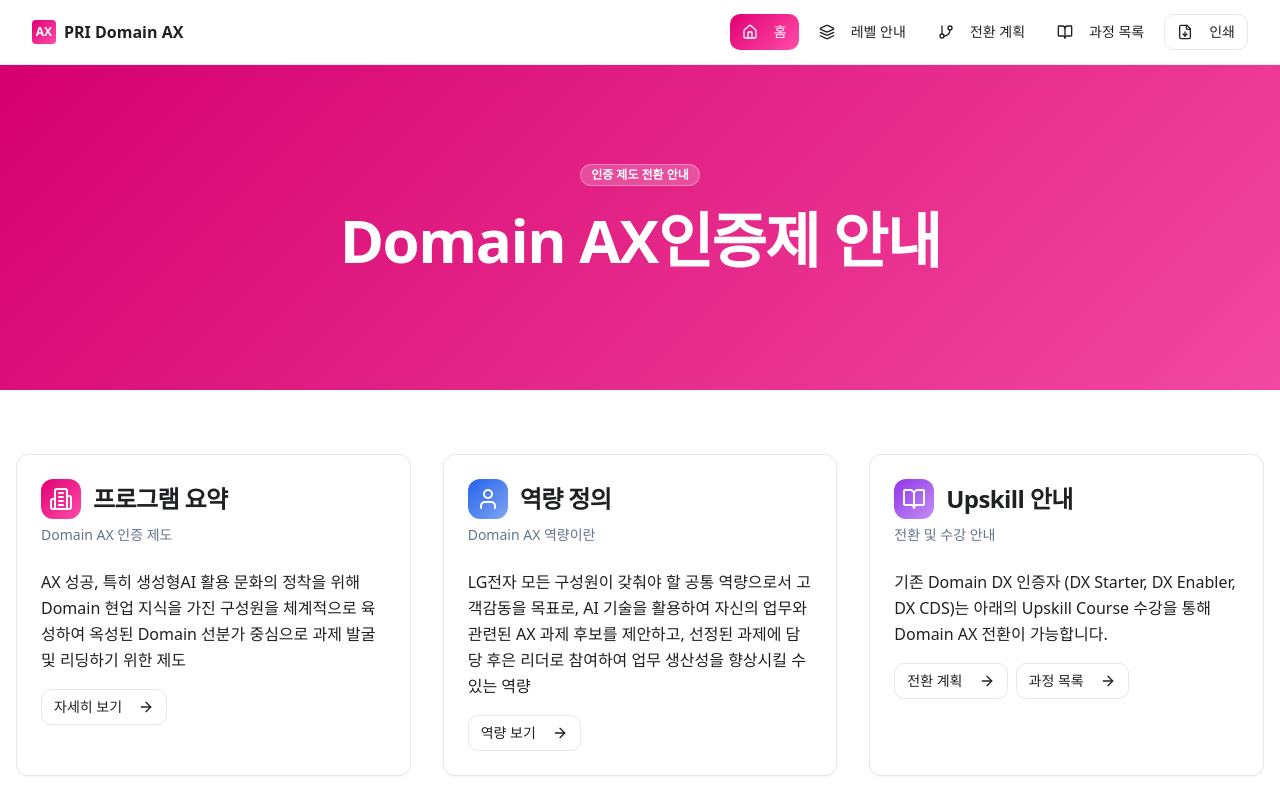
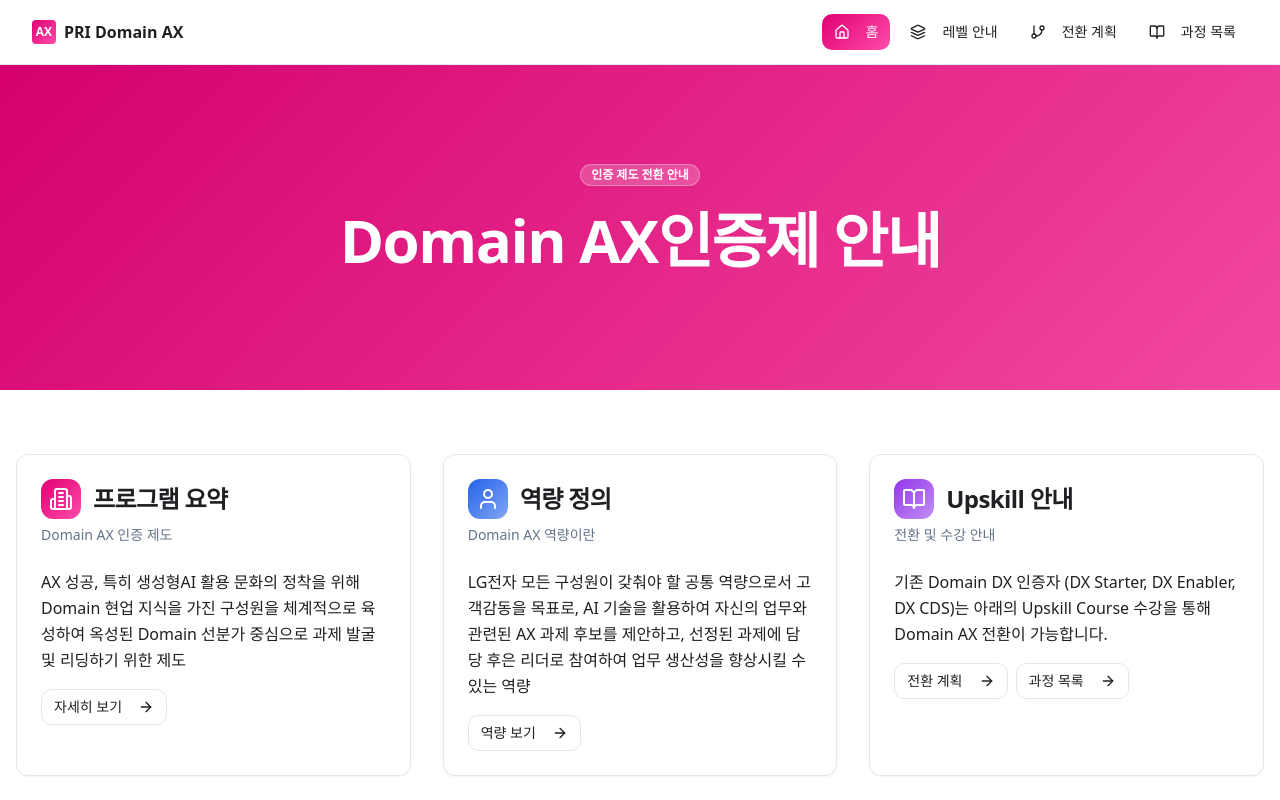
Before and after one commit to foolpoet44/domainax-navigator, a React (Vite) app: page / in a window 1280 px wide. Shown: the top 800 px of the page. Built offline with nearby package versions, Linux system fonts and the light colour scheme.

Commit message:
Visual edit in Lovable
Edited UI in Lovable

```diff
--- a/src/components/ui/navigation.tsx
+++ b/src/components/ui/navigation.tsx
@@ -52,12 +52,7 @@ export function Navigation({
             </div>
           </div>
 
-          {onPrintPage && (
-            <Button variant="outline" size="sm" onClick={onPrintPage}>
-              <FileDown className="mr-2 h-4 w-4" />
-              <span className="hidden sm:inline">인쇄</span>
-            </Button>
-          )}
+          {onPrintPage}
         </div>
       </div>
     </nav>;
```
